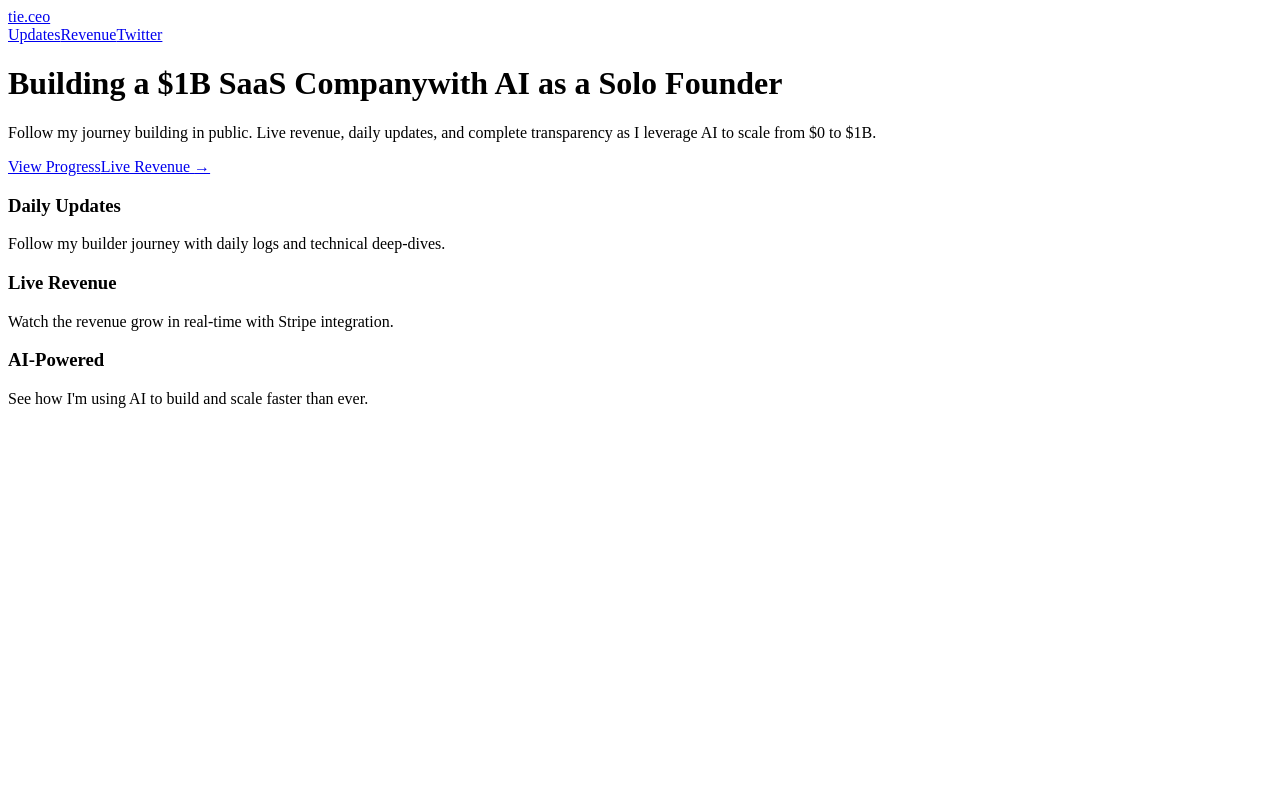
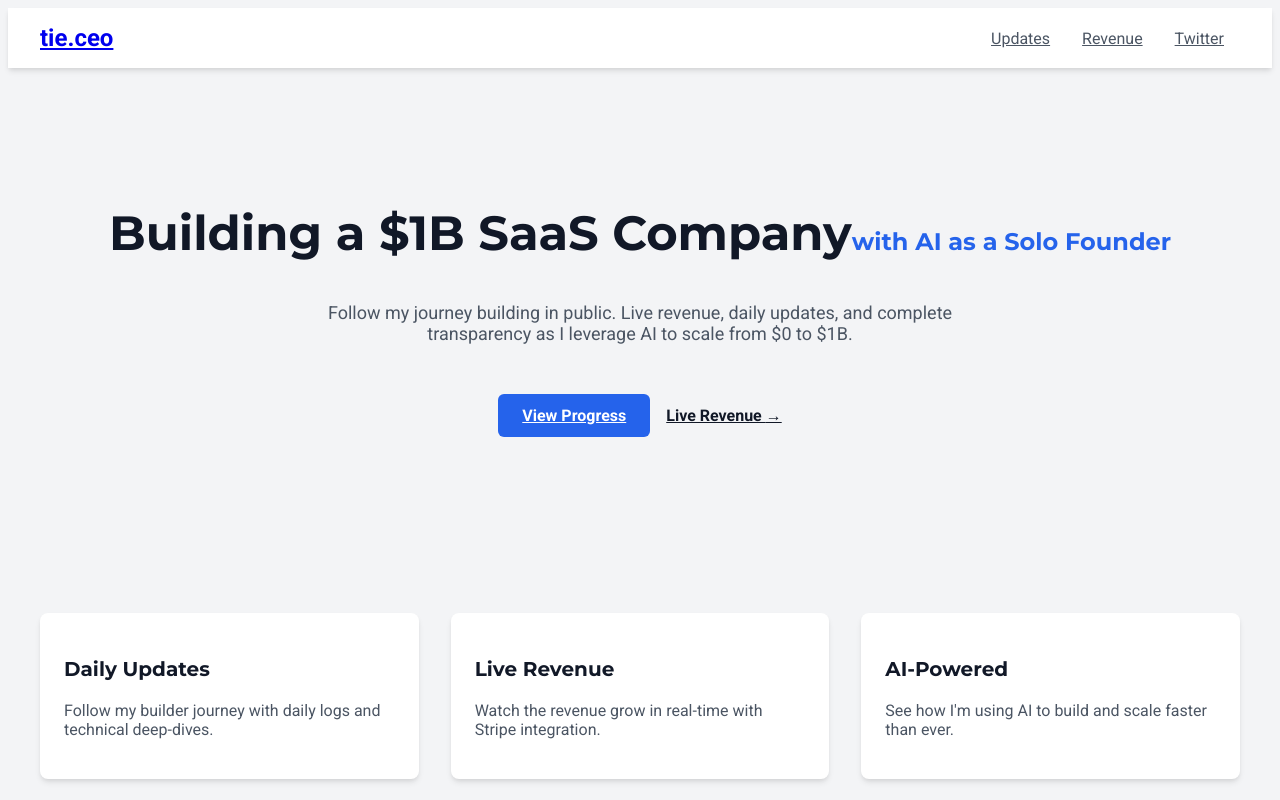
Before and after one commit to TieLove333/tieceo, a Next.js app: page / in a window 1280 px wide. Built offline with nearby package versions, Linux system fonts and the light colour scheme.

Commit message:
Add direct CSS styling for better visual appearance

```diff
--- a/app/components/Navigation.js
+++ b/app/components/Navigation.js
@@ -2,37 +2,24 @@ import Link from 'next/link'
 
 export default function Navigation() {
   return (
-    <nav className="bg-white shadow-md">
-      <div className="max-w-6xl mx-auto px-4 sm:px-6 lg:px-8">
-        <div className="flex justify-between h-16">
-          <div className="flex">
-            {/* Logo */}
-            <div className="flex-shrink-0 flex items-center">
-              <Link href="/" className="text-xl font-bold text-blue-600">
-                tie.ceo
-              </Link>
-            </div>
+    <nav className="nav-container">
+      <div style={{ maxWidth: '1200px', margin: '0 auto', display: 'flex', justifyContent: 'space-between', alignItems: 'center' }}>
+        <div className="logo">
+          <Link href="/">tie.ceo</Link>
         </div>
 
-          {/* Navigation Links */}
-          <div className="hidden sm:flex sm:items-center">
-            <Link href="/updates" className="px-3 py-2 text-gray-700 hover:text-blue-600 transition duration-300">
-              Updates
-            </Link>
-            <Link href="/revenue" className="px-3 py-2 text-gray-700 hover:text-blue-600 transition duration-300">
-              Revenue
-            </Link>
+        <div className="nav-links">
+          <Link href="/updates">Updates</Link>
+          <Link href="/revenue">Revenue</Link>
           <a
             href="https://twitter.com/your_handle"
             target="_blank"
             rel="noopener noreferrer"
-              className="ml-4 px-3 py-2 text-gray-700 hover:text-blue-600 transition duration-300"
           >
             Twitter
           </a>
         </div>
       </div>
-      </div>
     </nav>
   );
 }
--- /dev/null
+++ b/app/globals.css
@@ -0,0 +1,109 @@
+@import url('https://fonts.googleapis.com/css2?family=Roboto:wght@400;700&family=Montserrat:wght@400;700&display=swap');
+
+:root {
+  --font-roboto: 'Roboto', sans-serif;
+  --font-montserrat: 'Montserrat', sans-serif;
+}
+
+body {
+  font-family: var(--font-roboto);
+  background-color: #f3f4f6;
+}
+
+h1, h2, h3, h4, h5, h6 {
+  font-family: var(--font-montserrat);
+}
+
+.nav-container {
+  background-color: white;
+  box-shadow: 0 4px 6px -1px rgba(0, 0, 0, 0.1), 0 2px 4px -1px rgba(0, 0, 0, 0.06);
+  padding: 1rem 0;
+}
+
+.logo {
+  font-size: 1.5rem;
+  font-weight: bold;
+  color: #2563eb;
+}
+
+.nav-links a {
+  margin: 0 1rem;
+  color: #4b5563;
+  transition: color 0.3s ease;
+}
+
+.nav-links a:hover {
+  color: #2563eb;
+}
+
+.hero-section {
+  padding: 6rem 2rem;
+  text-align: center;
+}
+
+.hero-title {
+  font-size: 3rem;
+  font-weight: bold;
+  color: #111827;
+}
+
+.hero-subtitle {
+  font-size: 1.5rem;
+  color: #2563eb;
+  margin-top: 0.5rem;
+}
+
+.hero-description {
+  margin-top: 1.5rem;
+  font-size: 1.125rem;
+  color: #4b5563;
+  max-width: 42rem;
+  margin-left: auto;
+  margin-right: auto;
+}
+
+.cta-button {
+  display: inline-block;
+  margin-top: 2rem;
+  padding: 0.75rem 1.5rem;
+  background-color: #2563eb;
+  color: white;
+  border-radius: 0.375rem;
+  font-weight: 600;
+  transition: background-color 0.3s ease;
+}
+
+.cta-button:hover {
+  background-color: #1d4ed8;
+}
+
+.feature-cards {
+  display: grid;
+  grid-template-columns: repeat(auto-fit, minmax(300px, 1fr));
+  gap: 2rem;
+  margin-top: 5rem;
+  padding: 0 2rem;
+}
+
+.feature-card {
+  background-color: white;
+  border-radius: 0.5rem;
+  padding: 1.5rem;
+  box-shadow: 0 4px 6px -1px rgba(0, 0, 0, 0.1), 0 2px 4px -1px rgba(0, 0, 0, 0.06);
+  transition: box-shadow 0.3s ease;
+}
+
+.feature-card:hover {
+  box-shadow: 0 10px 15px -3px rgba(0, 0, 0, 0.1), 0 4px 6px -2px rgba(0, 0, 0, 0.05);
+}
+
+.feature-title {
+  font-size: 1.25rem;
+  font-weight: 600;
+  color: #111827;
+}
+
+.feature-description {
+  margin-top: 0.5rem;
+  color: #4b5563;
+}
--- a/app/layout.js
+++ b/app/layout.js
@@ -1,4 +1,5 @@
 import Navigation from './components/Navigation'
+import './globals.css'
 
 export default function RootLayout({ children }) {
   return (
@@ -6,9 +7,8 @@ export default function RootLayout({ children }) {
       <head>
         <title>tie.ceo - Building a $1B SaaS with AI</title>
         <meta name="description" content="Follow the journey of building a $1B SaaS company as a solo founder using AI" />
-        <link href="https://fonts.googleapis.com/css2?family=Roboto:wght@400;700&family=Montserrat:wght@400;700&display=swap" rel="stylesheet" />
       </head>
-      <body className="antialiased font-roboto">
+      <body>
         <Navigation />
         {children}
       </body>
--- a/app/page.js
+++ b/app/page.js
@@ -1,53 +1,47 @@
 export default function Home() {
   return (
-    <main className="min-h-screen bg-gray-50">
-      <div className="max-w-6xl mx-auto px-4 sm:px-6 lg:px-8 py-24">
-        <div className="text-center">
-          <h1 className="text-5xl font-bold tracking-tight text-gray-900 sm:text-6xl">
+    <main>
+      <section className="hero-section">
+        <h1 className="hero-title">
           Building a $1B SaaS Company
-            <span className="block text-blue-600">with AI as a Solo Founder</span>
+          <span className="hero-subtitle">with AI as a Solo Founder</span>
         </h1>
 
-          <p className="mt-6 text-lg leading-8 text-gray-600">
+        <p className="hero-description">
           Follow my journey building in public. Live revenue, daily updates, and complete transparency
           as I leverage AI to scale from $0 to $1B.
         </p>
 
-          <div className="mt-10 flex items-center justify-center gap-x-6">
-            <a
-              href="#updates"
-              className="rounded-md bg-blue-600 px-4 py-2 text-sm font-semibold text-white shadow-md hover:bg-blue-500 transition duration-300"
-            >
+        <div>
+          <a href="#updates" className="cta-button">
             View Progress
           </a>
-            <a href="#revenue" className="text-sm font-semibold leading-6 text-gray-900">
-              Live Revenue <span aria-hidden="true">→</span>
+          <a href="#revenue" style={{ marginLeft: '1rem', fontWeight: '600', color: '#111827' }}>
+            Live Revenue <span>→</span>
           </a>
         </div>
-        </div>
+      </section>
 
-        <div className="mt-20 grid grid-cols-1 gap-8 sm:grid-cols-2 lg:grid-cols-3">
-          {/* Feature Cards */}
-          <div className="rounded-lg border border-gray-200 p-6 bg-white shadow-md hover:shadow-lg transition duration-300">
-            <h3 className="text-lg font-semibold text-gray-900">Daily Updates</h3>
-            <p className="mt-2 text-gray-600">
+      <div className="feature-cards">
+        <div className="feature-card">
+          <h3 className="feature-title">Daily Updates</h3>
+          <p className="feature-description">
             Follow my builder journey with daily logs and technical deep-dives.
           </p>
         </div>
 
-          <div className="rounded-lg border border-gray-200 p-6 bg-white shadow-md hover:shadow-lg transition duration-300">
-            <h3 className="text-lg font-semibold text-gray-900">Live Revenue</h3>
-            <p className="mt-2 text-gray-600">
+        <div className="feature-card">
+          <h3 className="feature-title">Live Revenue</h3>
+          <p className="feature-description">
             Watch the revenue grow in real-time with Stripe integration.
           </p>
         </div>
 
-          <div className="rounded-lg border border-gray-200 p-6 bg-white shadow-md hover:shadow-lg transition duration-300">
-            <h3 className="text-lg font-semibold text-gray-900">AI-Powered</h3>
-            <p className="mt-2 text-gray-600">
-              See how I&apos;m using AI to build and scale faster than ever.
+        <div className="feature-card">
+          <h3 className="feature-title">AI-Powered</h3>
+          <p className="feature-description">
+            See how I'm using AI to build and scale faster than ever.
           </p>
-          </div>
         </div>
       </div>
     </main>
```
Lines whose indentation alone changed are shown as unchanged.
